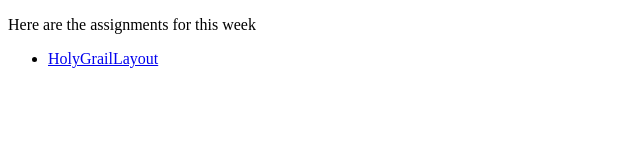
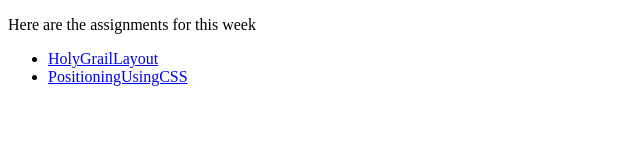
Before and after one commit to cole0220/Week4, a plain HTML site: page index.html in a window 1280 px wide. Shown: the whole page, without its empty margins (0-640 px from the left). Drawn offline with Linux system fonts and the light colour scheme.

Commit message:
Update index.html

```diff
--- a/index.html
+++ b/index.html
@@ -9,6 +9,7 @@
     <p>Here are the assignments for this week</p>
     <ul>
         <li><a href="HolyGrailLay.html" download>HolyGrailLayout</a></li>
+        <li><a href="PositioningCSS.html" download>PositioningUsingCSS</a></li>
     </ul>
 </body>
 </html>
```
